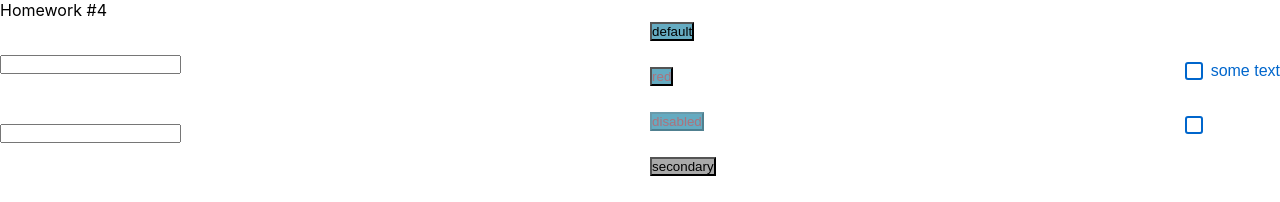
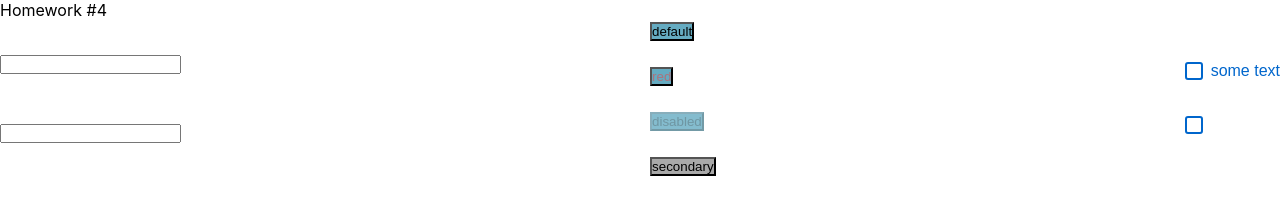
Before and after one commit to knuckless0231/hw1, a React (Create React App) app: page / in a window 1280 px wide. Shown: the top 202 px of the page. Built offline with nearby package versions, Linux system fonts and the light colour scheme.

Commit message:
HW#4COMMIT

```diff
--- a/src/s2-homeworks/hw04/Stand.tsx
+++ b/src/s2-homeworks/hw04/Stand.tsx
@@ -43,7 +43,9 @@ const Stand = () => {
             <div className={s.buttons}>
                 {/*обычная кнопка:*/}
                 <div>
-                    <SuperButton id={'hw4-super-button-default'}>
+                    <SuperButton id={'hw4-super-button-default'}
+                    xType={'default'}>
+
                         default
                     </SuperButton>
                 </div>
@@ -57,7 +59,7 @@ const Stand = () => {
                 <div>
                     <SuperButton
                         id={'hw4-super-button-disabled'}
-                        xType={'red'}
+                        xType={'disabled'}
                         disabled
                     >
                         disabled
--- a/src/s2-homeworks/hw04/common/c2-SuperButton/SuperButton.module.css
+++ b/src/s2-homeworks/hw04/common/c2-SuperButton/SuperButton.module.css
@@ -2,52 +2,37 @@
     background-color: rgba(58, 148, 176, 0.78);
 
 }
-
 .disabled {
-
+opacity: 80%;
 }
-
 .secondary {
     background-color: #a9a9a9;
 
 }
-
 .default {
     background-color: #197896;
 }
-
 .red {
     color: rgba(231, 67, 67, 0.55);
 }
-
 .default:hover {
     background-color: #0e6788;
 }
-
 .red:hover {
     color: rgba(243, 30, 30, 0.78);
-
 }
-
 .secondary:hover {
     background-color: gray;
 }
-
 .default:active {
     background-color: rgba(46, 182, 234, 0.7);
-
 }
-
 .secondary:active {
     background-color: #9b9999;
-
 }
-
 .red:active {
     color: rgb(255, 0, 0);
-
 }
-
 .button:disabled {
 
 }
```
Also changed, not shown: 15 other files (tests, documents, lock files or other folders).
